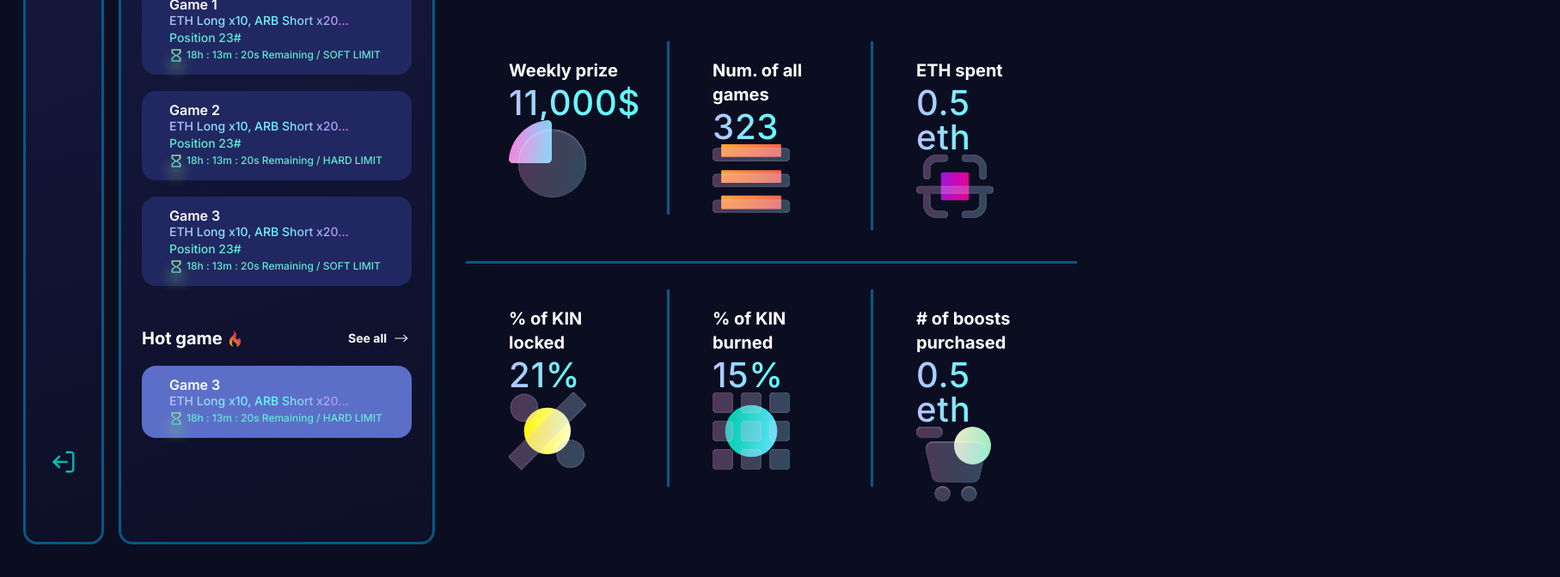
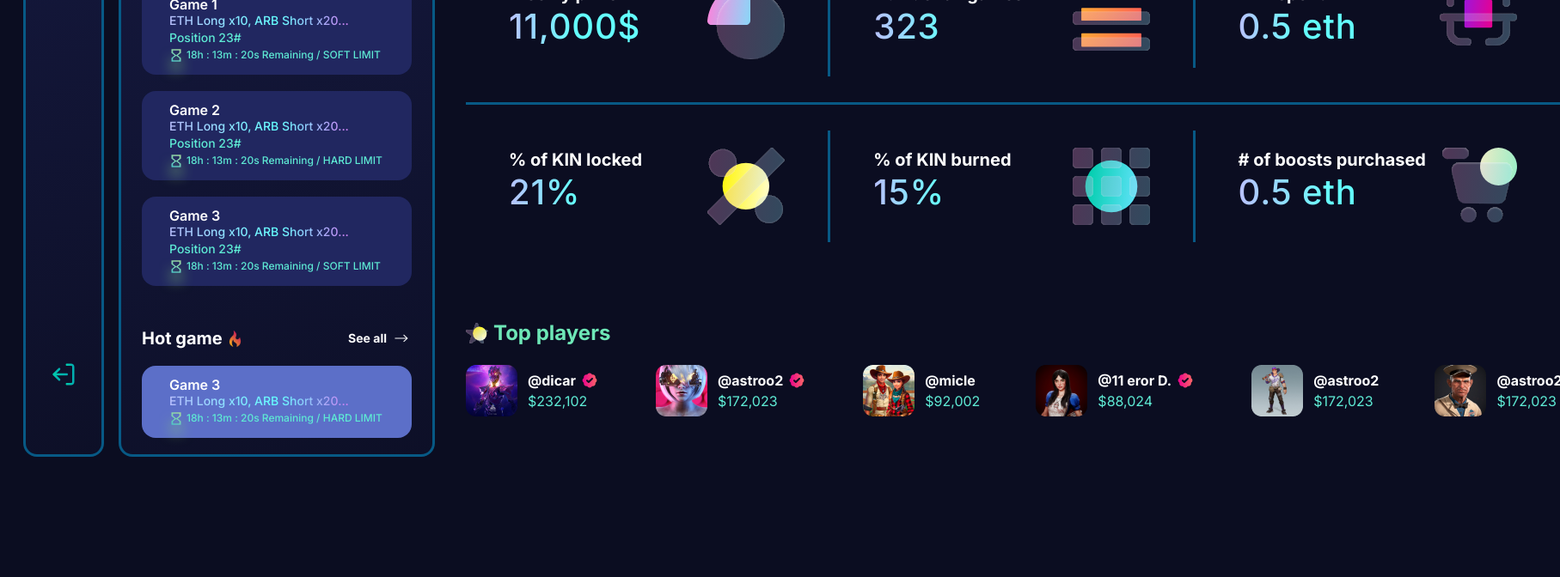
Before and after one commit to rickybrce/anon-nextjs, a Next.js app: page / in a window 1280 px wide. Shown: the part 610-1282 px from the top of the page at 86% size, 1815 px wide, since content can reach past the window. After the commit the page ends 1186 px from the top, so only its background shows below. Built offline with nearby package versions, Linux system fonts and the light colour scheme.

Commit message:
top players

```diff
--- a/public/static/locales/en/common.json
+++ b/public/static/locales/en/common.json
@@ -20,7 +20,8 @@
         "prize_pool" : "Prize pool",
         "activeGames" : "Active games",
         "play_cta" : "Play",
-        "statistic" : "Statistic"
+        "statistic" : "Statistic",
+        "top_players" : "Top players"
     },
     "cookies": {
         "acceptCtaAll": "Accept all",
--- /dev/null
+++ b/src/app/components/SInglePlayer.tsx
@@ -0,0 +1,47 @@
+"use client"; // This is a client component
+import React, { ReactNode } from 'react'
+import Image from "next/image";
+import content from '../../../public/static/locales/en/common.json'
+import Link from 'next/link';
+
+type Props = {
+    title?: string
+    value?: string
+    image?: string
+    index?: number
+    top?: boolean
+    url?: string
+}
+
+const SinglePlayer = ({ index, title, value, image, top, url }: Props) => {
+
+    return (
+        <Link href={url ? url: ""} className={`relative flex items-center mr-[65px] mb-[16px] shrink-0`}>
+            <div className='shrink-0 grow-0'>
+                {image && (
+                    <Image
+                        src={image}
+                        alt={title ? title : ""}
+                        width={90}
+                        height={90}
+                        className="w-full max-w-[90px]"
+                    />
+                )}
+            </div>
+            <div className='grow pl-[12px]'>
+                <div className="flex items-center font-w-700 text-[16px] leading-[24px]">{title} {top && (<svg className='ml-1' width="24" height="24" viewBox="0 0 24 24" fill="none" xmlns="http://www.w3.org/2000/svg">
+                    <path fillRule="evenodd" clipRule="evenodd" d="M14.2688 4.62142C13.0724 3.23883 10.9281 3.23882 9.7317 4.62142L9.19903 5.23699L8.3871 5.17837C6.56348 5.04671 5.0472 6.56299 5.17886 8.38661L5.23748 9.19854L4.6219 9.73122C3.23931 10.9276 3.23931 13.072 4.6219 14.2684L5.23748 14.801L5.17886 15.613C5.0472 17.4366 6.56348 18.9529 8.3871 18.8212L9.19903 18.7626L9.7317 19.3782C10.9281 20.7607 13.0724 20.7607 14.2688 19.3782L14.8015 18.7626L15.6134 18.8212C17.4371 18.9529 18.9534 17.4366 18.8217 15.613L18.7631 14.801L19.3786 14.2684C20.7612 13.072 20.7612 10.9276 19.3786 9.73122L18.7631 9.19854L18.8217 8.38661C18.9534 6.56299 17.4371 5.04671 15.6134 5.17837L14.8015 5.23699L14.2688 4.62142ZM15.6964 10.7177C16.0929 10.3332 16.1026 9.70013 15.7182 9.30364C15.3337 8.90716 14.7006 8.89742 14.3041 9.28189L10.8753 12.6068L9.69642 11.4637C9.29993 11.0792 8.66684 11.089 8.28237 11.4855C7.8979 11.8819 7.90764 12.515 8.30413 12.8995L10.1791 14.7177C10.567 15.0938 11.1835 15.0938 11.5714 14.7177L15.6964 10.7177Z" fill="url(#paint0_linear_707_3897)" />
+                    <defs>
+                        <linearGradient id="paint0_linear_707_3897" x1="3.58496" y1="11.9998" x2="20.4156" y2="11.9998" gradientUnits="userSpaceOnUse">
+                            <stop stop-color="#EC008C" />
+                            <stop offset="1" stopColor="#FC6767" />
+                        </linearGradient>
+                    </defs>
+                </svg>)}</div>
+                <div className="text-green-200">{value}</div>
+            </div>
+        </Link>
+    )
+}
+
+export default SinglePlayer
--- a/src/app/components/Statistic.tsx
+++ b/src/app/components/Statistic.tsx
@@ -1,8 +1,6 @@
 "use client"; // This is a client component
 import React, { ReactNode } from 'react'
 import content from '../../../public/static/locales/en/common.json'
-import Image from "next/image";
-import Link from 'next/link';
 import ButtonSeeAll from './buttons/ButtonSeeAll';
 import SingleStatistic from './SIngleStatistic';
 
@@ -48,7 +46,7 @@ const Statistic = ({ }: Props) => {
 
     return (
         <div className="w-full mt-[60px] pl-[19px]">
-            <div className="flex justify-between items-center mb-[33px]">
+            <div className="flex justify-between items-center">
                 <div className="font-w-700 text-[32px] leading-[40px] text-gray-100">{content.general.statistic}</div>
                 <ButtonSeeAll type="normal">{content.general.butSeeAllLabel}</ButtonSeeAll>
             </div>
--- /dev/null
+++ b/src/app/components/TopPlayers.tsx
@@ -0,0 +1,94 @@
+"use client"; // This is a client component
+import React, { ReactNode } from 'react'
+import content from '../../../public/static/locales/en/common.json'
+import SinglePlayer from './SInglePlayer';
+import Image from "next/image";
+
+
+const players = [
+    {
+        title: "@dicar",
+        value: "$232,102",
+        image: "/images/player-1.png",
+        top: true
+    },
+    {
+        title: "@astroo2",
+        value: "$172,023",
+        image: "/images/player-2.png",
+        top: true
+    },
+    {
+        title: "@micle",
+        value: "$92,002",
+        image: "/images/player-3.png",
+    },
+    {
+        title: "@11 eror D.",
+        value: "$88,024",
+        image: "/images/player-4.png",
+        top: true
+    },
+    {
+        title: "@astroo2",
+        value: "$172,023",
+        image: "/images/player-5.png",
+    },
+    {
+        title: "@astroo2",
+        value: "$172,023",
+        image: "/images/player-6.png",
+    },
+    {
+        title: "@dicar",
+        value: "$232,102",
+        image: "/images/player-1.png",
+        top: true
+    },
+    {
+        title: "@astroo2",
+        value: "$172,023",
+        image: "/images/player-2.png",
+        top: true
+    },
+]
+
+type Props = {
+
+}
+
+const TopPlayers = ({ }: Props) => {
+
+    return (
+        <div className="w-full mt-[60px] pl-[19px]">
+            <div className="flex items-center mb-[21px]">
+                <Image
+                    src="/images/ic-star.svg"
+                    alt={content.general.top_players}
+                    width={28}
+                    height={28}
+                    className="w-full max-w-[28px] mr-1"
+                />
+                <div className="font-w-700 text-[24px] leading-[32px] text-green-600">{content.general.top_players}</div>
+            </div>
+            <div className='w-full max-w-full overflow-x-auto overflow-y-hidden scroll-custom'>
+                <div className="flex items-center">
+                    {players && (
+                        players.map((game, index) => (
+                            <SinglePlayer
+                                key={index}
+                                title={game.title}
+                                value={game.value}
+                                image={game.image}
+                                index={index}
+                                top={game.top}
+                            />
+                        ))
+                    )}
+                </div>
+            </div>
+        </div>
+    )
+}
+
+export default TopPlayers
--- a/src/app/page.tsx
+++ b/src/app/page.tsx
@@ -4,6 +4,7 @@ import LeftAvatarSection from './components/LeftAvatarSection'
 import TopNavigation from './components/TopNavigation'
 import ActiveGames from './components/ActiveGames'
 import Statistic from './components/Statistic'
+import TopPlayers from './components/TopPlayers'
 
 const leftMenu = [
   {
@@ -51,6 +52,7 @@ export default function Home() {
         <TopNavigation />
         <ActiveGames />
         <Statistic />
+        <TopPlayers />
        </div>
       </div>
     </main>
--- a/tailwind.config.js
+++ b/tailwind.config.js
@@ -33,6 +33,7 @@ module.exports = {
           300:"#BAC1FF",
           400:"#63FEFE",
           500:"#5C6FC8",
+          600:"#6EE7B7"
         },
         'purple': {
           100:"#FF3EEC",
```
